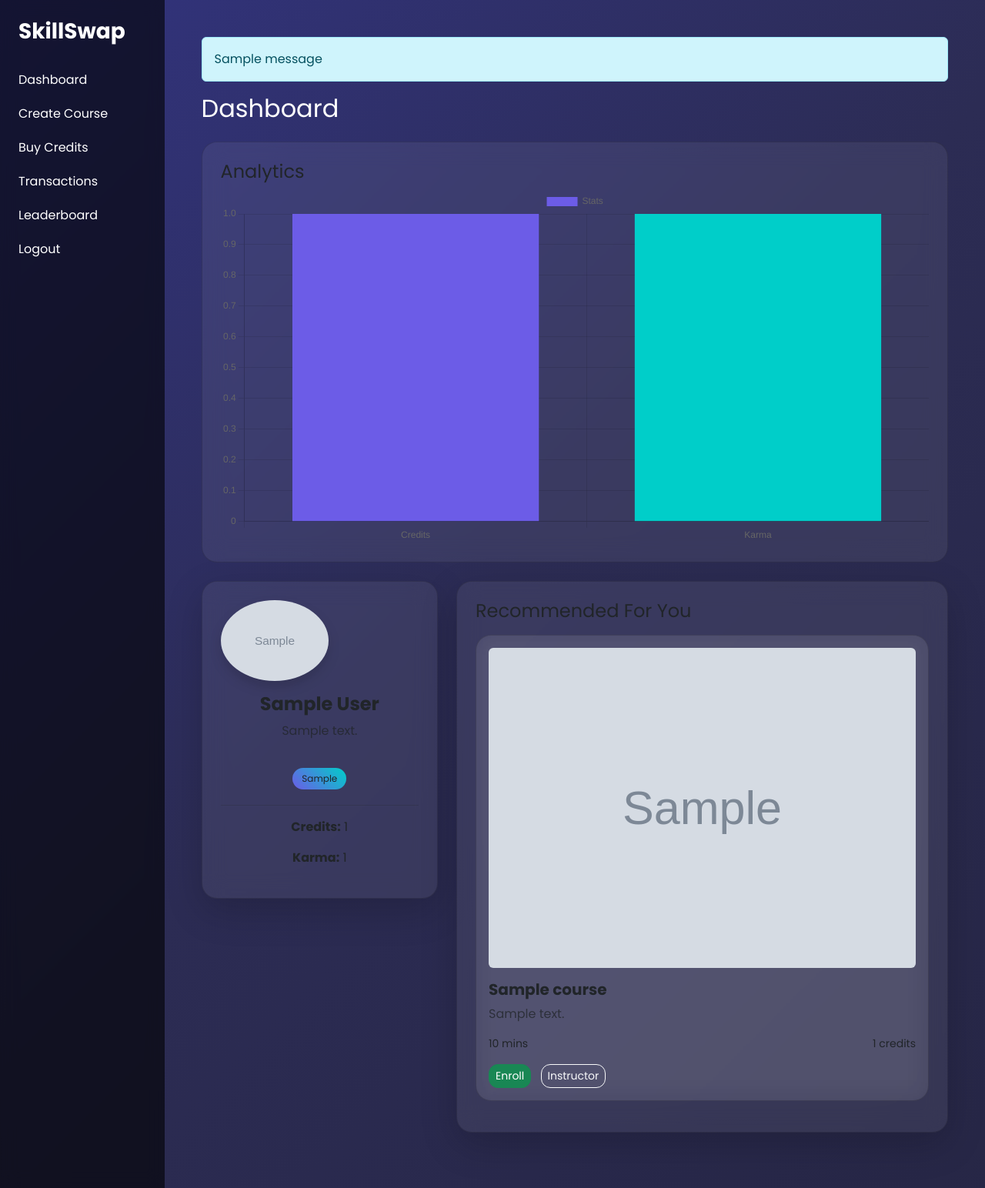
After one commit to adrishkb-sketch/Skillswap, a Flask app: page /user/1 in a window 1280 px wide. The commit adds this page. Shown: the whole page at 77% size. Run offline with Flask 3, Linux system fonts and the light colour scheme; tables that the repository leaves empty hold one stand-in row (values such as "Sample post"); grey boxes marked "Sample" are stand-in pictures; one stand-in notice (Sample message) is shown.

Commit message:
Short clear message about what you did

```diff
--- a/models.py
+++ b/models.py
@@ -42,7 +42,7 @@ class Course(db.Model):
     document_path = db.Column(db.String(300))
 
     instructor_id = db.Column(db.Integer, db.ForeignKey('user.id'))
-
+    thumbnail_path = db.Column(db.String(300))
     created_at = db.Column(db.DateTime, default=datetime.utcnow)
     reviews = db.relationship('Review', backref='course', lazy=True)
 
--- a/routes/profile.py
+++ b/routes/profile.py
@@ -2,7 +2,7 @@ from flask import Blueprint, render_template, request, redirect, url_for
 from flask_login import login_required, current_user
 from extensions import db
 profile_bp = Blueprint('profile', __name__)
-
+from models import User, Course
 import os
 from werkzeug.utils import secure_filename
 
@@ -53,3 +53,9 @@ def edit_profile():
         return redirect(url_for("dashboard.dashboard_home"))
 
     return render_template("complete_profile.html")
+
+@profile_bp.route("/user/<int:user_id>")
+def public_profile(user_id):
+    user = User.query.get_or_404(user_id)
+    courses = Course.query.filter_by(instructor_id=user.id).all()
+    return render_template("public_profile.html", user=user, courses=courses)
--- a/static/css/style.css
+++ b/static/css/style.css
@@ -0,0 +1,64 @@
+body {
+    font-family: 'Poppins', sans-serif;
+    background: linear-gradient(-45deg, #1e1e2f, #2c2c54, #3c40c6, #575fcf);
+    background-size: 400% 400%;
+    animation: gradientBG 15s ease infinite;
+    color: white;
+}
+
+@keyframes gradientBG {
+    0% { background-position: 0% 50%; }
+    50% { background-position: 100% 50%; }
+    100% { background-position: 0% 50%; }
+}
+
+.sidebar {
+    width: 250px;
+    min-height: 100vh;
+    background: rgba(0,0,0,0.6);
+    backdrop-filter: blur(10px);
+    display: flex;
+    flex-direction: column;
+}
+
+.sidebar a {
+    color: white;
+    text-decoration: none;
+    margin: 10px 0;
+    transition: 0.3s;
+}
+
+.sidebar a:hover {
+    color: #00cec9;
+    transform: translateX(5px);
+}
+
+.card {
+    background: rgba(255,255,255,0.07);
+    border-radius: 20px;
+    backdrop-filter: blur(15px);
+    transition: 0.3s;
+}
+
+.card:hover {
+    transform: translateY(-5px);
+    box-shadow: 0px 10px 40px rgba(0,0,0,0.5);
+}
+
+.btn {
+    border-radius: 12px;
+    transition: 0.3s;
+}
+
+.btn:hover {
+    transform: scale(1.05);
+}
+
+.skill-chip {
+    display: inline-block;
+    padding: 5px 12px;
+    margin: 4px;
+    background: linear-gradient(45deg,#6c5ce7,#00cec9);
+    border-radius: 50px;
+    font-size: 12px;
+}
--- a/templates/base.html
+++ b/templates/base.html
@@ -1,25 +1,48 @@
 <!DOCTYPE html>
-<html>
+<html lang="en">
 <head>
+    <meta charset="UTF-8">
     <title>SkillSwap</title>
+    <meta name="viewport" content="width=device-width, initial-scale=1">
+
+    <link href="https://fonts.googleapis.com/css2?family=Poppins:wght@300;400;600;700&display=swap" rel="stylesheet">
     <link href="https://cdn.jsdelivr.net/npm/bootstrap@5.3.3/dist/css/bootstrap.min.css" rel="stylesheet">
+    <script src="https://cdn.jsdelivr.net/npm/chart.js"></script>
+
+    <link rel="stylesheet" href="{{ url_for('static', filename='css/style.css') }}">
 </head>
-<body class="bg-light">
 
-<nav class="navbar navbar-dark bg-dark px-4">
-    <a class="navbar-brand" href="/">SkillSwap</a>
-</nav>
+<body>
 
-<div class="container mt-5">
-    {% with messages = get_flashed_messages() %}
-        {% if messages %}
+<div class="d-flex">
+
+    <!-- SIDEBAR -->
+    <div class="sidebar p-4">
+
+        <h3 class="fw-bold mb-4">SkillSwap</h3>
+
+        <a href="/dashboard">Dashboard</a>
+        <a href="/create-course">Create Course</a>
+        <a href="/buy-credits">Buy Credits</a>
+        <a href="/transactions">Transactions</a>
+        <a href="/leaderboard">Leaderboard</a>
+        <a href="/logout">Logout</a>
+
+    </div>
+
+    <!-- MAIN CONTENT -->
+    <div class="main-content p-5 w-100">
+
+        {% with messages = get_flashed_messages() %}
             {% for message in messages %}
                 <div class="alert alert-info">{{ message }}</div>
             {% endfor %}
-        {% endif %}
-    {% endwith %}
+        {% endwith %}
 
-    {% block content %}{% endblock %}
+        {% block content %}{% endblock %}
+
+    </div>
+
 </div>
 
 </body>
--- a/templates/create_course.html
+++ b/templates/create_course.html
@@ -13,7 +13,7 @@
         <input type="text" name="tags" class="form-control mb-3" placeholder="Tags (e.g. Python, ML, Guitar)" required>
 
         <input type="number" name="duration" class="form-control mb-3" placeholder="Duration (in minutes)" required>
-
+        <input type="file" name="thumbnail" class="form-control mb-3">
         <label>Upload Video</label>
         <input type="file" name="video" class="form-control mb-3" required>
 
--- /dev/null
+++ b/templates/public_profile.html
@@ -0,0 +1,107 @@
+{% extends "base.html" %}
+
+{% block content %}
+
+<h2 class="mb-4">Dashboard</h2>
+
+<!-- ANALYTICS -->
+<div class="card p-4 mb-4">
+    <h4>Analytics</h4>
+    <canvas id="creditChart"></canvas>
+</div>
+
+<script>
+const ctx = document.getElementById('creditChart');
+new Chart(ctx, {
+    type: 'bar',
+    data: {
+        labels: ['Credits', 'Karma'],
+        datasets: [{
+            label: 'Stats',
+            data: [{{ user.credits }}, {{ user.karma }}],
+            backgroundColor: ['#6c5ce7','#00cec9']
+        }]
+    }
+});
+</script>
+
+
+<div class="row g-4">
+
+    <!-- PROFILE SECTION -->
+    <div class="col-lg-4">
+
+        <div class="card p-4 text-center shadow-lg">
+
+            {% if user.profile_pic %}
+                <img src="/{{ user.profile_pic }}" width="140"
+                     class="rounded-circle mb-3 shadow">
+            {% endif %}
+
+            <h4 class="fw-bold">{{ user.full_name }}</h4>
+            <p class="opacity-75">{{ user.bio }}</p>
+
+            <div class="mt-3">
+                {% if user.skills_teach %}
+                    {% for skill in user.skills_teach.split(',') %}
+                        <span class="skill-chip">{{ skill.strip() }}</span>
+                    {% endfor %}
+                {% endif %}
+            </div>
+
+            <hr>
+
+            <p><strong>Credits:</strong> {{ user.credits }}</p>
+            <p><strong>Karma:</strong> {{ user.karma }}</p>
+
+        </div>
+
+    </div>
+
+
+    <!-- FEED SECTION -->
+    <div class="col-lg-8">
+
+        <div class="card p-4 shadow-lg mb-4">
+            <h4 class="mb-3">Recommended For You</h4>
+
+            {% if courses %}
+                {% for course in courses %}
+                    <div class="card p-3 mb-3">
+
+                        {% if course.thumbnail_path %}
+                            <img src="/{{ course.thumbnail_path }}"
+                                 class="img-fluid rounded mb-3">
+                        {% endif %}
+
+                        <h5 class="fw-bold">{{ course.title }}</h5>
+                        <p class="opacity-75">{{ course.description }}</p>
+
+                        <div class="d-flex justify-content-between">
+                            <small>{{ course.duration }} mins</small>
+                            <small>{{ course.credits_required }} credits</small>
+                        </div>
+
+                        <div class="mt-3">
+                            <a href="/enroll/{{ course.id }}" class="btn btn-success btn-sm">
+                                Enroll
+                            </a>
+
+                            <a href="/user/{{ course.instructor_id }}"
+                               class="btn btn-outline-light btn-sm ms-2">
+                                Instructor
+                            </a>
+                        </div>
+
+                    </div>
+                {% endfor %}
+            {% else %}
+                <p>No matching courses yet.</p>
+            {% endif %}
+        </div>
+
+    </div>
+
+</div>
+
+{% endblock %}
```
Also changed, not shown: migrations/versions/8242ce61cdf6_.py (added, +32 -0 lines), routes/dashboard.py (+7 -1 lines), templates/dashboard.html (+134 -33 lines), templates/landing.html (+21 -4 lines), templates/leaderboard.html (+11 -0 lines), instance/skillswap.db.
